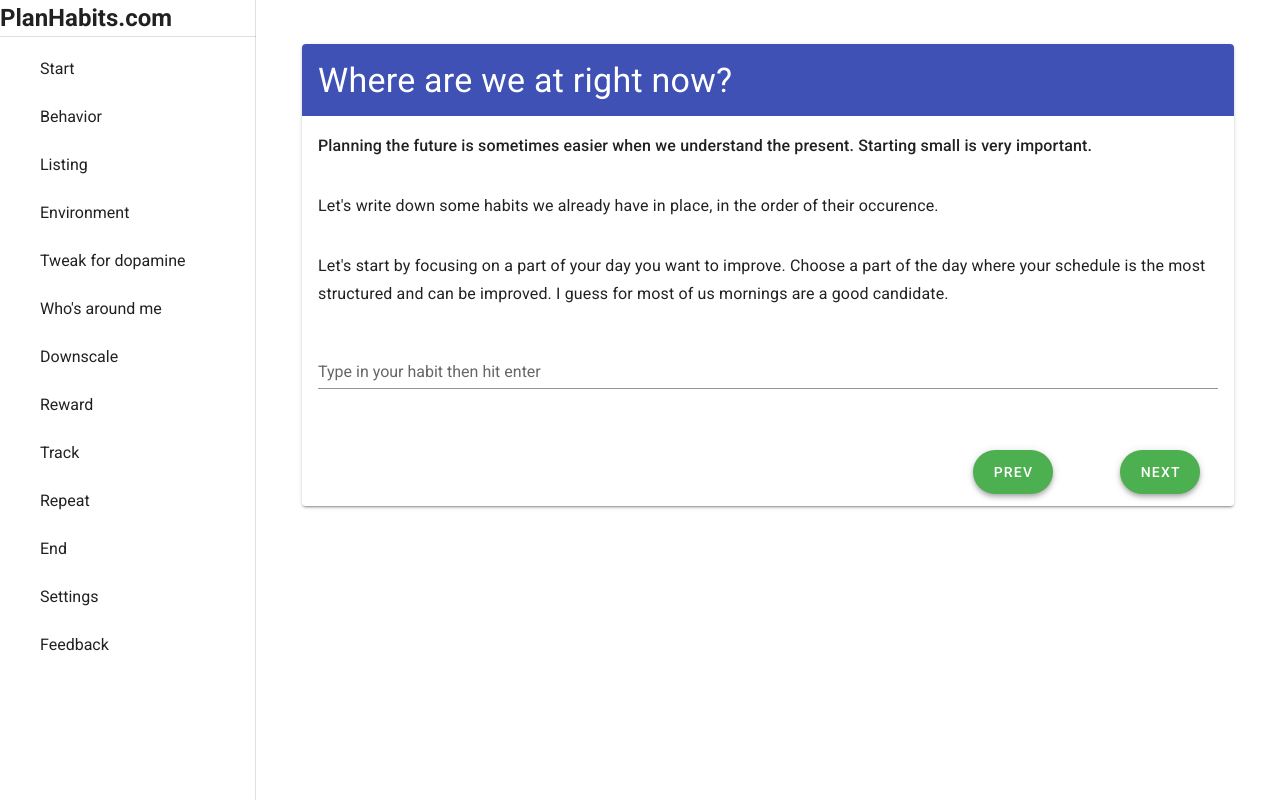
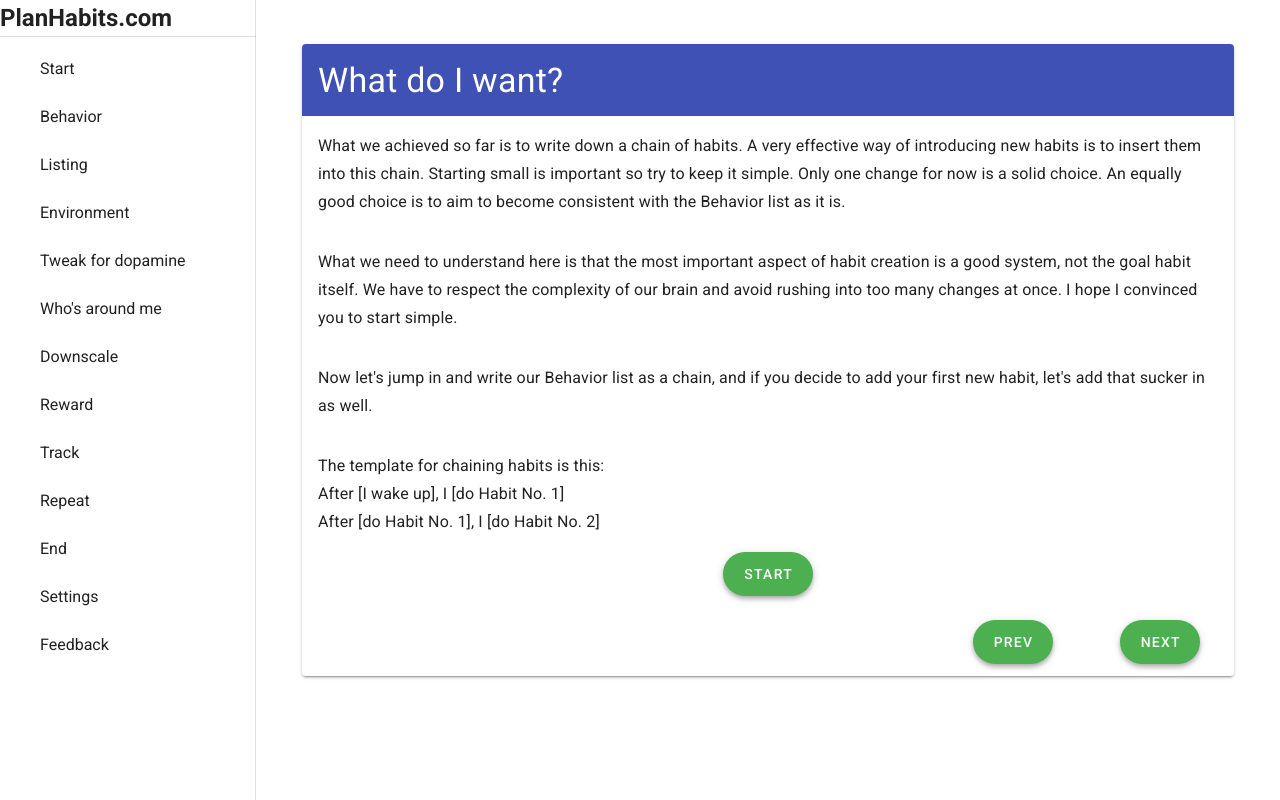
Before and after one commit to DoruNow/planhabit, a Vue app: page / in a window 1280 px wide. Built offline with nearby package versions, Linux system fonts and the light colour scheme.

Commit message:
main add listing wip

```diff
--- a/src/components/Behavior.vue
+++ b/src/components/Behavior.vue
@@ -49,18 +49,15 @@
         </v-card-text>
       </div>
     </v-col>
-    <v-col v-if="isBehaviorList">
-      <v-list class="d-flex flex-column justify-center">
-        <span class="text-h5">Current Habit List</span>
-        <v-list-item v-for="habit in behaviorList" :key="habit.position">
-          {{ habit.id }}. {{ habit.value }}
-        </v-list-item>
-      </v-list>
-    </v-col>
+    <BheaviorListComponent />
   </v-row>
 </template>
 <script>
+import BheaviorListComponent from './BehaviorListComponent.vue'
 export default {
+  components: {
+    BheaviorListComponent
+  },
   data() {
     return {
       nextHabit: { value: "" },
--- /dev/null
+++ b/src/components/BehaviorListComponent.vue
@@ -0,0 +1,21 @@
+<template>
+
+    <v-col v-if="isBehaviorList">
+      <v-list class="d-flex flex-column justify-center">
+        <span class="text-h5">Current Habit List</span>
+        <v-list-item v-for="habit in behaviorList" :key="habit.position">
+          {{ habit.id }}. {{ habit.value }}
+        </v-list-item>
+      </v-list>
+    </v-col>
+</template>
+
+<script>
+    export default {
+
+    }
+</script>
+
+<style lang="scss" scoped>
+
+</style>
--- a/src/components/Listing.vue
+++ b/src/components/Listing.vue
@@ -1,9 +1,104 @@
 <template>
-  <div>Listing</div>
+  <v-row>
+    <v-col v-if="!start">
+      <v-card-text class="text-subtitle-1">
+        What we achieved so far is to write down a chain of habits. A very
+        effective way of introducing new habits is to insert them into this
+        chain. Starting small is important so try to keep it simple. Only one
+        change for now is a solid choice. An equally good choice is to aim to
+        become consistent with the Behavior list as it is.
+      </v-card-text>
+      <v-card-text class="text-subtitle-1">
+        What we need to understand here is that the most important aspect of
+        habit creation is a good system, not the goal habit itself. We have to
+        respect the complexity of our brain and avoid rushing into too many
+        changes at once. I hope I convinced you to start simple.
+      </v-card-text>
+      <v-card-text class="text-subtitle-1">
+        Now let's jump in and write our Behavior list as a chain, and if you
+        decide to add your first new habit, let's add that sucker in as well.
+      </v-card-text>
+      <v-card-text class="text-subtitle-1 d-flex flex-column">
+        The template for chaining habits is this:
+        <span> After [I wake up], I [do Habit No. 1] </span>
+        <span> After [do Habit No. 1], I [do Habit No. 2] </span>
+      </v-card-text>
+      <v-row v-if="!start">
+        <v-col class="d-flex justify-center flex-row">
+          <v-btn
+            elevation="4"
+            large
+            rounded
+            color="success"
+            @click="start = true"
+          >
+            Start
+          </v-btn>
+        </v-col>
+      </v-row>
+    </v-col>
+    <v-col v-if="start" class="pa-6">
+      <v-text-field
+        v-for="habit in this.$store.state.behaviorList"
+        :key="habit.position"
+        :label="habit.label"
+        v-model="habit.value"
+        autocomplete="off"
+      ></v-text-field>
+      <v-row v-if="start" mt="6">
+        <v-col class="d-flex justify-center flex-row">
+          <v-btn
+            elevation="4"
+            large
+            rounded
+            color="success"
+            @click="chainCompleted = true"
+          >
+            I'm happy with it
+          </v-btn>
+        </v-col>
+      </v-row>
+    </v-col>
+    <v-col v-if="start" class="pa-6">
+      <v-text-field
+        v-for="habit in this.$store.state.behaviorList"
+        :key="habit.position"
+        :label="habit.label"
+        v-model="habit.value"
+        autocomplete="off"
+      ></v-text-field>
+      <v-row v-if="start" mt="6">
+        <v-col class="d-flex justify-center flex-row">
+          <v-btn
+            elevation="4"
+            large
+            rounded
+            color="success"
+            @click="chainCompleted = true"
+          >
+            I'm happy with it
+          </v-btn>
+        </v-col>
+      </v-row>
+    </v-col>
+  </v-row>
 </template>
 
 <script>
-export default {};
+export default {
+  data() {
+    return {
+      start: false,
+      chainCompleted: false,
+    };
+  },
+  // computed: {
+  //   behaviorChain() {
+  //     let chain =
+  //     return this.data
+  //   }
+  // },
+};
 </script>
 
 <style lang="scss" scoped></style>
--- a/src/components/StartView.vue
+++ b/src/components/StartView.vue
@@ -81,7 +81,7 @@ export default {
   components: { Start, Behavior, Listing },
   data: () => ({
     drawer: null,
-    selected: categories[1],
+    selected: categories[2],
     categories,
   }),
   methods: {
--- a/src/store/index.js
+++ b/src/store/index.js
@@ -5,7 +5,11 @@ Vue.use(Vuex);
 
 export default new Vuex.Store({
   state: {
-    behaviorList: [],
+    behaviorList: [
+      { id: 1, postion: 0, label: "Habit no. 0", value: "wake up" },
+      { id: 2, postion: 1, label: "Habit no. 1", value: "kiss miti" },
+      { id: 3, postion: 2, label: "Habit no. 2", value: "kiss Victor" },
+    ],
   },
   mutations: {
     updateBehaviorList(state, payload) {
```
